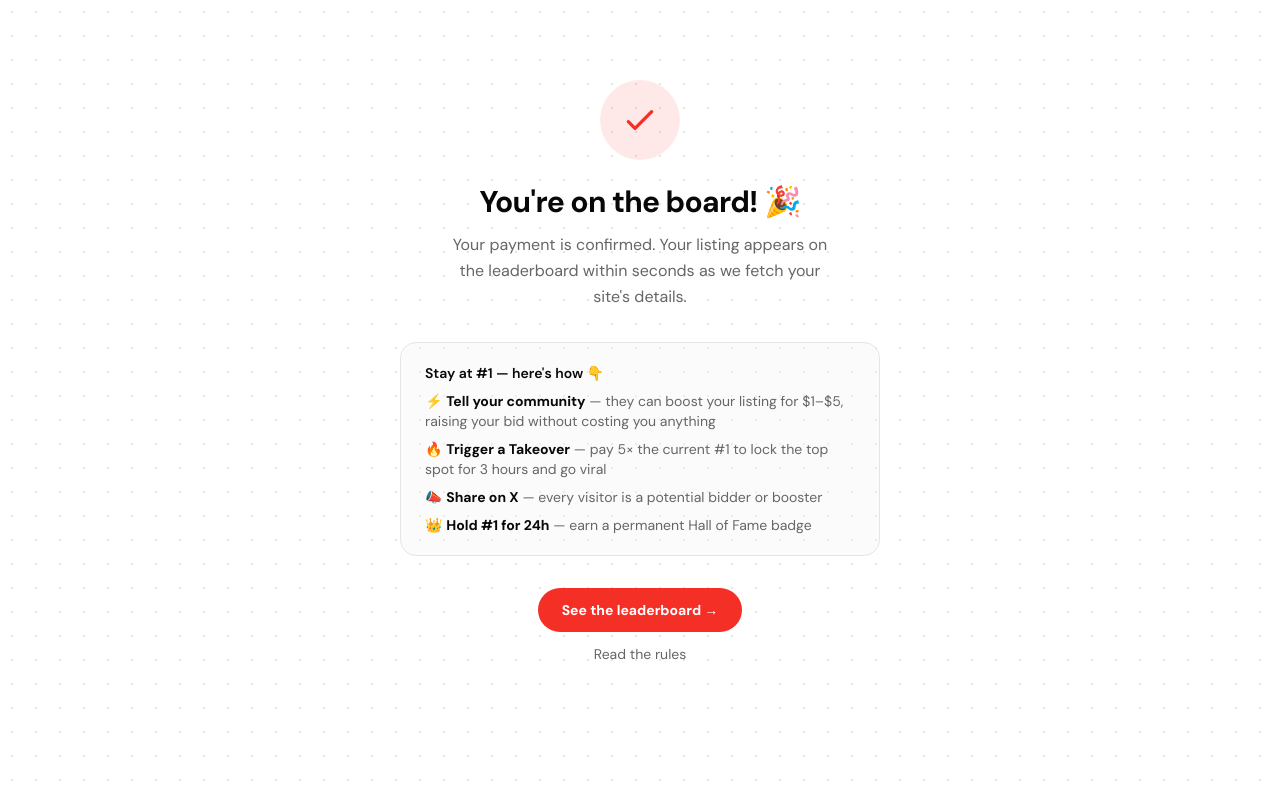
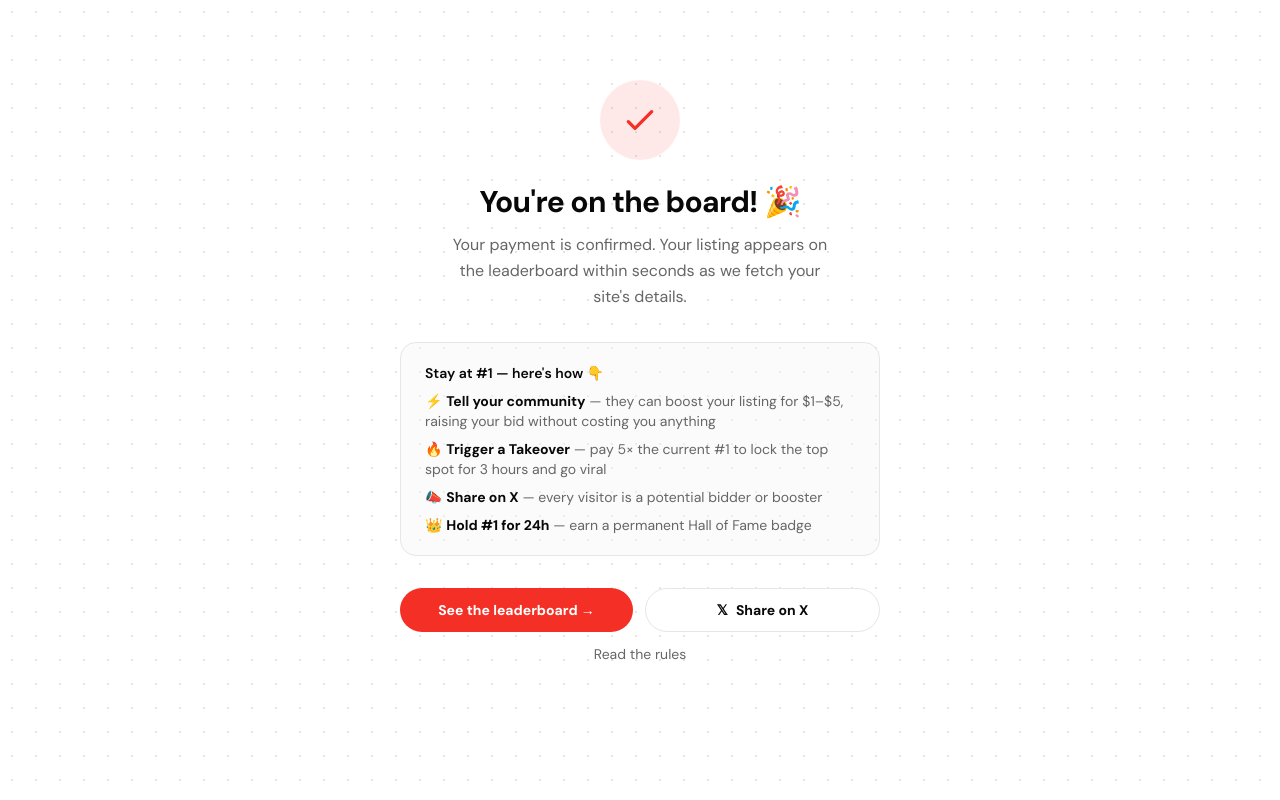
Before and after one commit to meettaqi/viralme.lol, a Next.js app: page /success in a window 1280 px wide. Built offline with nearby package versions, Linux system fonts and the light colour scheme.

Commit message:
feat: Added Twitter Share Actions

```diff
--- a/app/layout.tsx
+++ b/app/layout.tsx
@@ -24,7 +24,7 @@ export const metadata: Metadata = {
   openGraph: {
     title: "viralme.lol — Pay to rank. Go viral.",
     description:
-      "No ads, no algorithms. Just bids. Outbid the competition, claim #1, and go viral.",
+      "No ads, no algorithms. Just bids. Claim your spot, claim #1, and go viral.",
     url: "https://viralme.lol",
     siteName: "viralme.lol",
     type: "website",
--- a/app/success/page.tsx
+++ b/app/success/page.tsx
@@ -32,12 +32,22 @@ function SuccessContent() {
         </ul>
       </div>
 
-      <a
-        href="/"
-        className="mt-8 inline-flex items-center justify-center rounded-full bg-primary px-6 h-11 text-sm font-bold text-primary-foreground hover:bg-primary/80 transition-colors"
-      >
-        See the leaderboard →
-      </a>
+      <div className="mt-8 flex flex-col sm:flex-row gap-3 w-full">
+        <a
+          href="/"
+          className="flex-1 inline-flex items-center justify-center rounded-full bg-primary px-6 h-11 text-sm font-bold text-primary-foreground hover:bg-primary/80 transition-colors"
+        >
+          See the leaderboard →
+        </a>
+        <a
+          href={"https://twitter.com/intent/tweet?text=" + encodeURIComponent("I just claimed a top spot on viralme.lol 🔥 \n\nWill anyone outbid me? 👀 https://viralme.lol")}
+          target="_blank"
+          rel="noopener noreferrer"
+          className="flex-1 inline-flex items-center justify-center gap-2 rounded-full border border-border bg-card px-6 h-11 text-sm font-bold text-foreground hover:bg-muted/50 transition-colors"
+        >
+          <span>𝕏</span> Share on X
+        </a>
+      </div>
 
       <Link
         href="/rules"
--- a/components/BidForm.tsx
+++ b/components/BidForm.tsx
@@ -154,7 +154,7 @@ export default function BidForm({
           disabled={loading}
           className="ml-2 rounded-full bg-brand-500 hover:bg-brand-600 px-6 py-3 text-sm font-bold text-white transition-all disabled:opacity-50 whitespace-nowrap shadow-sm"
         >
-          {loading ? "Loading..." : "Outbid"}
+          {loading ? "Loading..." : "Claim"}
         </button>
       </form>
 
--- a/components/FomoTicker.tsx
+++ b/components/FomoTicker.tsx
@@ -4,7 +4,7 @@ import { useEffect, useState } from "react";
 import { cn } from "@/lib/utils";
 
 const FAKE_EVENTS = [
-  "🔥 @alex just outbid for #3",
+  "🔥 @alex just claimed #3",
   "👀 14 people are viewing the board right now",
   "💸 A new bid of  was just placed",
   "👑 The #1 spot is highly contested today",
--- a/components/HomeClient.tsx
+++ b/components/HomeClient.tsx
@@ -51,7 +51,7 @@ export default function HomeClient({
 
       {/* Hero Text */}
       <p className="text-center text-lg sm:text-xl text-muted-foreground text-balance max-w-2xl mb-8 leading-relaxed">
-        No ads, no algorithms, no revenue sharing. Just outbid your competition to get to the top. <span className="text-brand-500 font-semibold">Will you take #1 when this site goes viral?</span>
+        No ads, no algorithms, no revenue sharing. Just claim your rank to get to the top. <span className="text-brand-500 font-semibold">Will you take #1 when this site goes viral?</span>
       </p>
 
       {/* Bidding Terminal (Inline) */}
```
